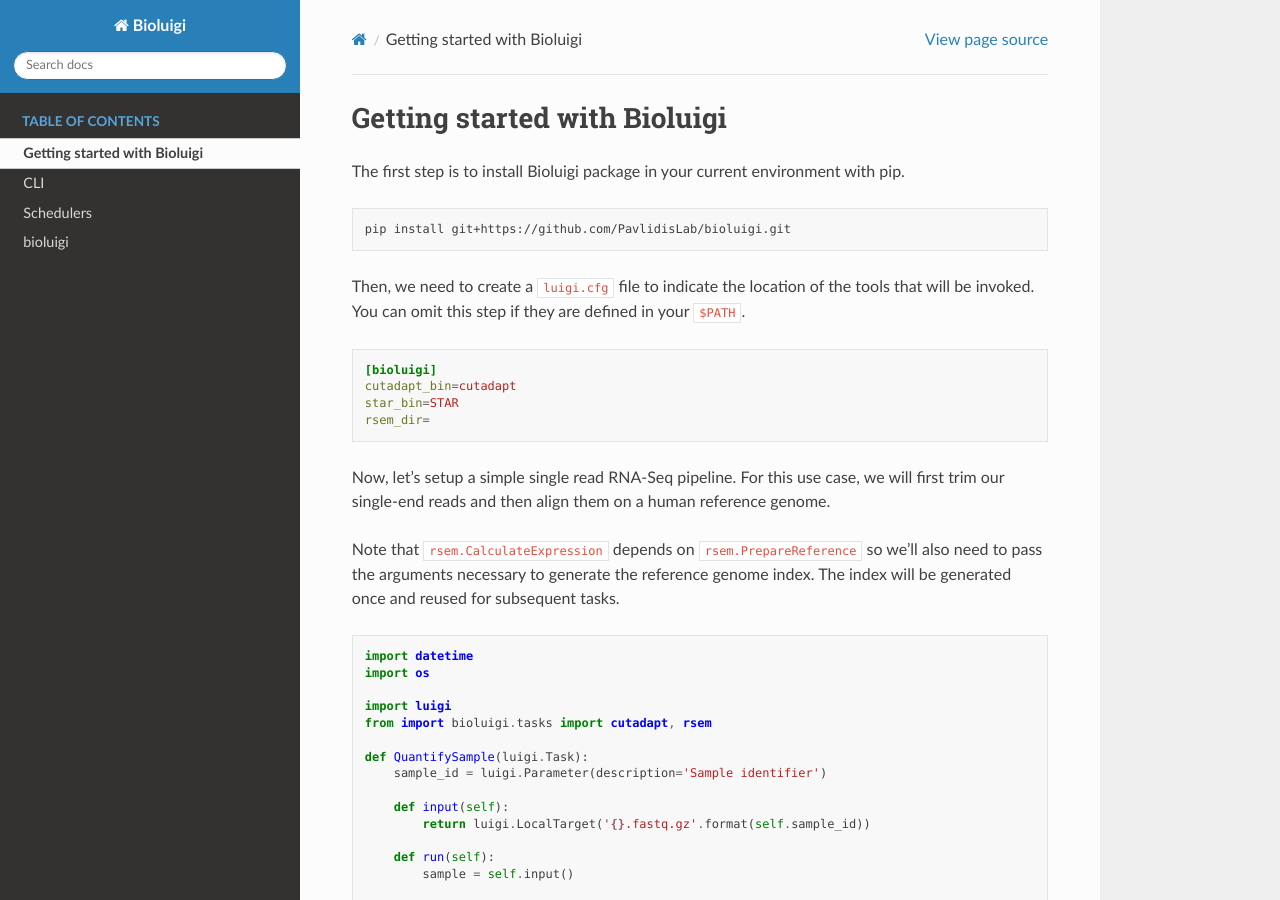
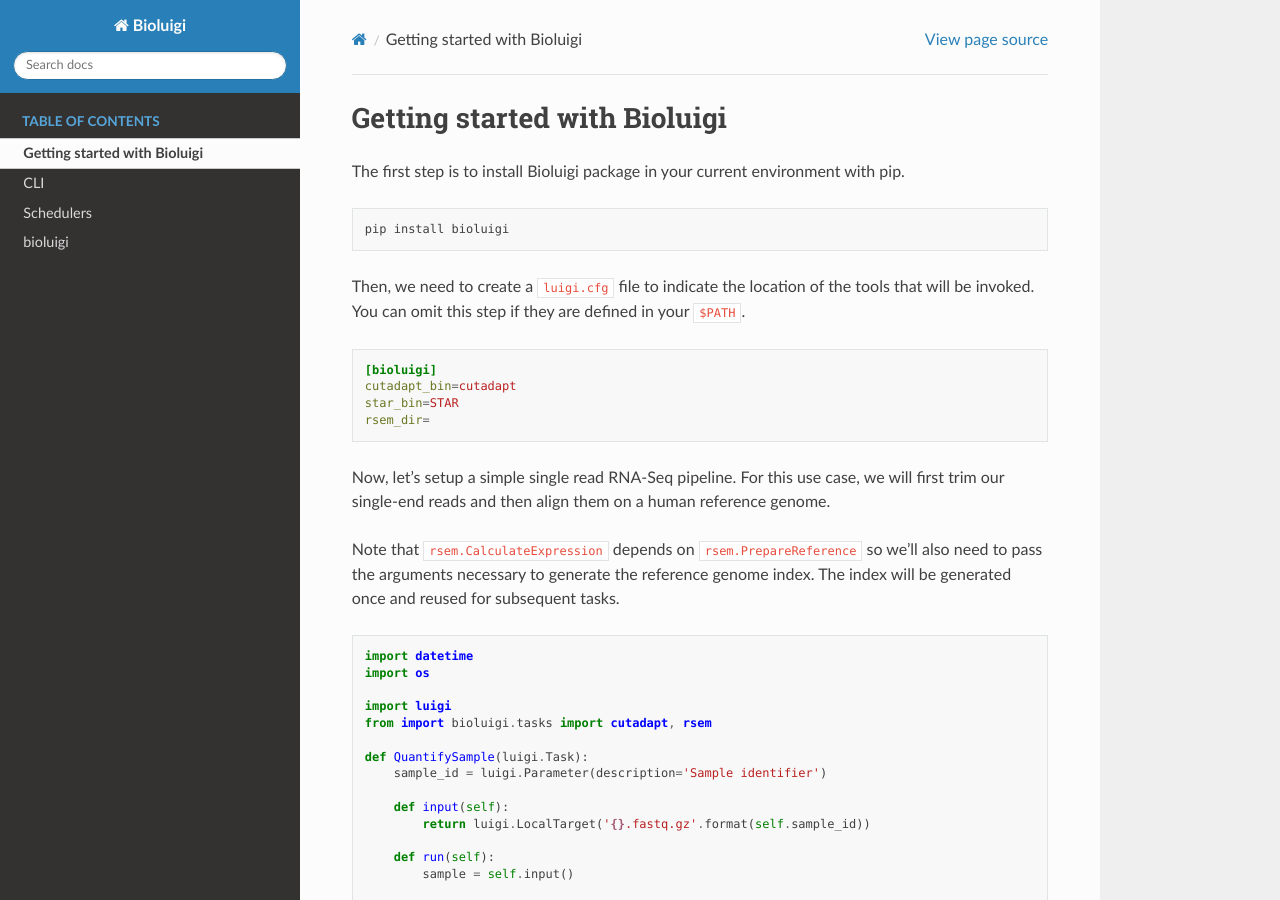
Before and after one commit to PavlidisLab/bioluigi, a Sphinx documentation site: the page built from docs/getting-started.rst, in a window 1280 px wide and 900 px high. Built offline with Sphinx 7.4.7 and the Read the Docs theme 2.0.0, drawn with Linux system fonts in a browser that asks for light colours.

Commit message:
Update installation instructions

```diff
--- a/docs/getting-started.rst
+++ b/docs/getting-started.rst
@@ -6,7 +6,7 @@
 
 .. code-block:: bash
 
-   pip install git+https://github.com/PavlidisLab/bioluigi.git
+   pip install bioluigi
 
 Then, we need to create a ``luigi.cfg`` file to indicate the location of the
 tools that will be invoked. You can omit this step if they are defined in your
```
